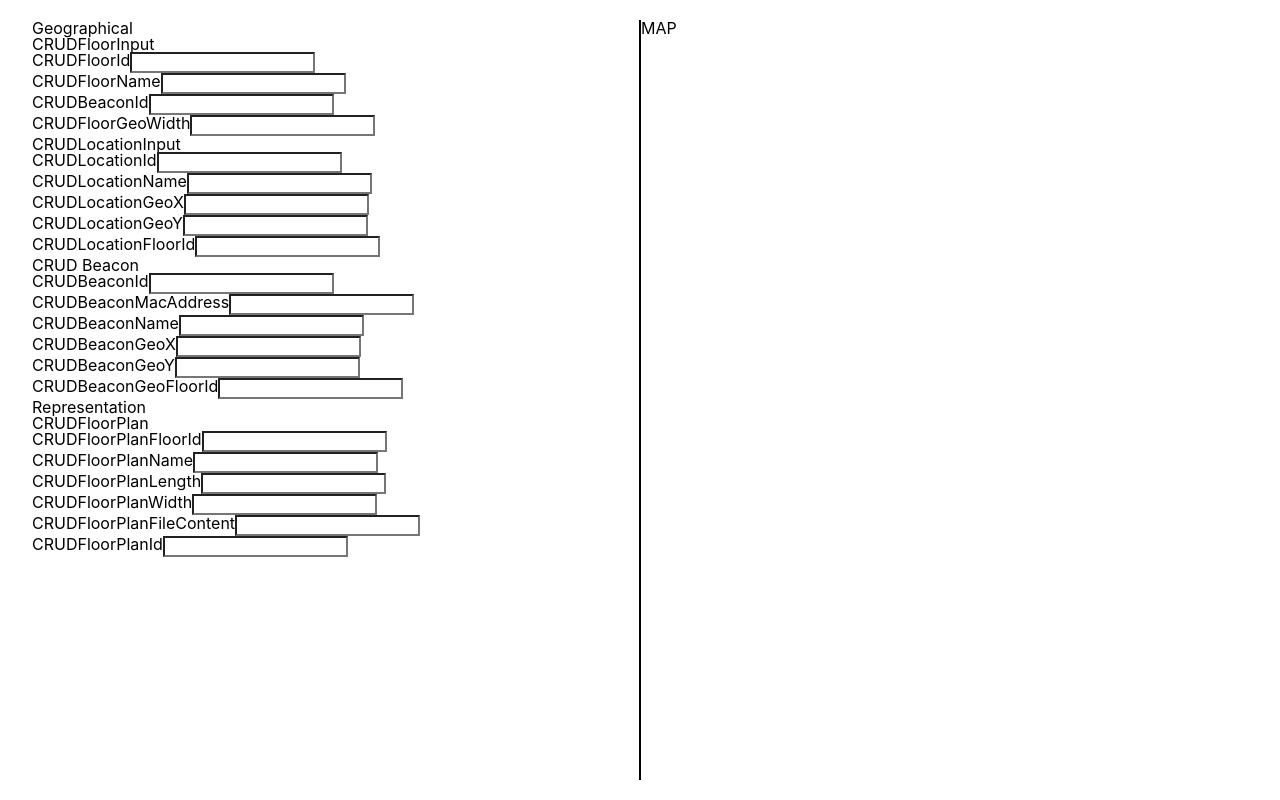
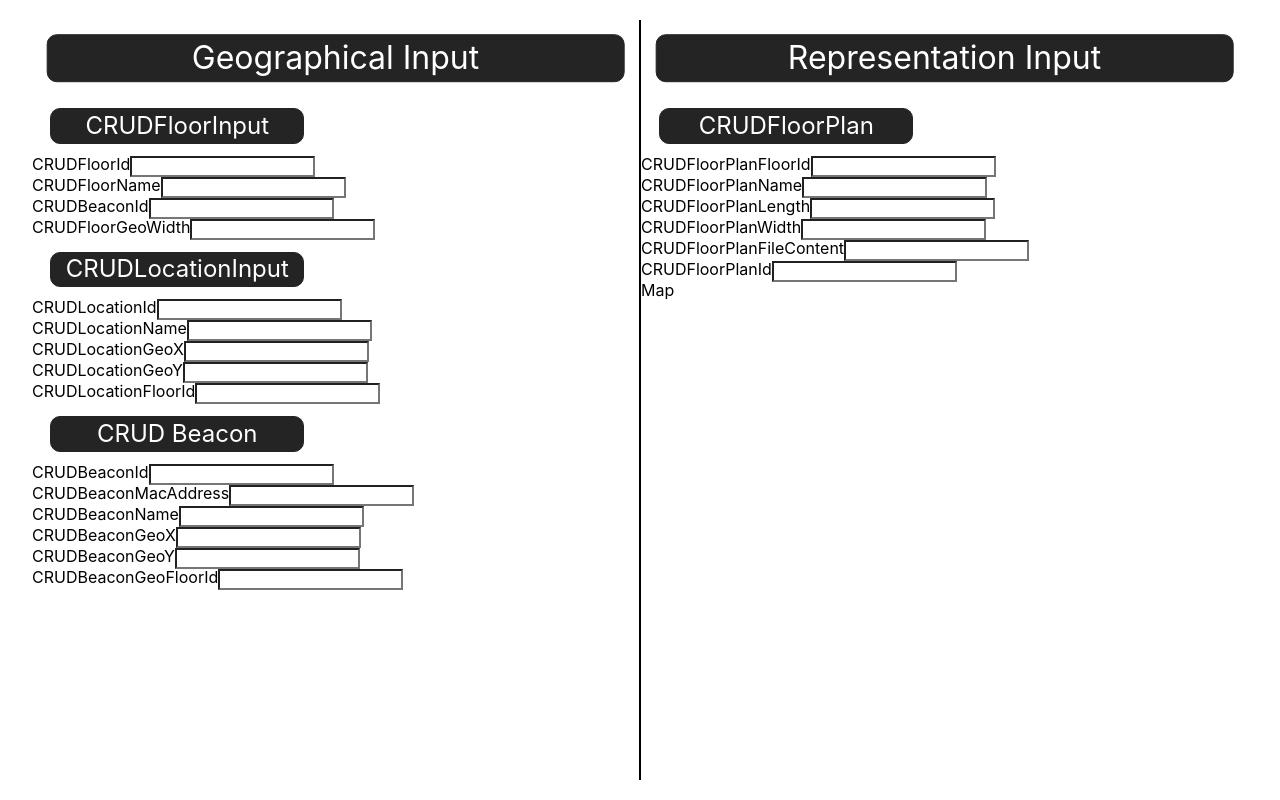
Before and after one commit to juntthanat/IPS_Config_Page, a React (Vite) app: page / in a window 1280 px wide. Built offline with nearby package versions, Linux system fonts and the light colour scheme.

Commit message:
featL title and topic header

```diff
--- a/src/App.jsx
+++ b/src/App.jsx
@@ -1,25 +1,28 @@
 import { useState } from "react";
 import "./App.css";
+
+import TitleHeader from "./component/title_header";
 
 import CRUDFloorInput from "./geographical/crud_floor/crud_floor_input";
 import CRUDLocationInput from "./geographical/crud_location/crud_location_input";
 import CRUDBeaconInput from "./geographical/crud_beacon/crud_beacon_input";
 import CRUDFloorPlanInput from "./representation/crud_floor_plan/crud_floor_plan_input";
 
-
 function App() {
   return (
     <div id="main-config-page">
       <div id="main-config-page-input">
-        Geographical
+        {TitleHeader("Geographical Input")}
         {CRUDFloorInput()}
         {CRUDLocationInput()}
         {CRUDBeaconInput()}
-        Representation
+      </div>
+      <div id="main-config-page-map">
+        {TitleHeader("Representation Input")}
         {CRUDFloorPlanInput()}
 
+        Map
       </div>
-      <div id="main-config-page-map">MAP</div>
     </div>
   );
 }
--- /dev/null
+++ b/src/component/title_header.css
@@ -0,0 +1,23 @@
+#title-header-background{
+    height: 10%;
+    width: 100%;
+}
+#title-header-container{
+    height: 60%;
+    width: 95%;
+    color: white;
+
+    background-color: #242424;
+    border: 1px solid #242424;
+    border-radius: 10px;
+
+    position: relative;
+    top: 50%;
+    left: 50%;
+    transform: translate(-50%, -50%);
+
+    display: flex;
+    align-items: center;
+    justify-content: center;
+    font-size: 2em;
+}
--- /dev/null
+++ b/src/component/title_header.jsx
@@ -0,0 +1,12 @@
+import "./title_header.css"
+
+
+export default function TitleHeader(title){
+    return (
+        <div id="title-header-background">
+            <div id="title-header-container">
+                {title}
+            </div>
+        </div>
+    )
+}
--- /dev/null
+++ b/src/component/topic_header.css
@@ -0,0 +1,23 @@
+#topic-header-background{
+    height: 30%;
+    width: 100%;
+}
+#topic-header-container{
+    height: 20%;
+    width: 40%;
+    color: white;
+
+    background-color: #242424;
+    border: 1px solid #242424;
+    border-radius: 10px;
+    margin: 0.5em;
+    padding: 0.2em;
+
+    position: relative;
+    left: 1%;
+
+    display: flex;
+    align-items: center;
+    justify-content: center;
+    font-size: 1.5em;
+}
--- /dev/null
+++ b/src/component/topic_header.jsx
@@ -0,0 +1,12 @@
+import "./topic_header.css"
+
+
+export default function TopicHeader(topic){
+    return (
+        <div id="topic-header-background">
+            <div id="topic-header-container">
+                {topic}
+            </div>
+        </div>
+    )
+}
--- a/src/geographical/crud_beacon/crud_beacon_geo_floor_id.jsx
+++ b/src/geographical/crud_beacon/crud_beacon_geo_floor_id.jsx
@@ -1,4 +1,3 @@
-
 
 export default function CRUDBeaconGeoFloorId(){
     return (
--- a/src/geographical/crud_beacon/crud_beacon_input.jsx
+++ b/src/geographical/crud_beacon/crud_beacon_input.jsx
@@ -1,3 +1,5 @@
+import TopicHeader from "../../component/topic_header";
+
 import CRUDBeaconId from "./crud_beacon_id";
 import CRUDBeaconMacAddress from "./crud_beacon_mac_address";
 import CRUDBeaconName from "./crud_beacon_name";
@@ -8,7 +10,7 @@ import CRUDBeaconGeoFloorId from "./crud_beacon_geo_floor_id";
 export default function CRUDBeaconInput(){
     return (
         <div id="crud-beacon-input" style={{display: "flex", flexDirection: "column",}}>
-            CRUD Beacon
+            {TopicHeader("CRUD Beacon")}
             {CRUDBeaconId()}
             {CRUDBeaconMacAddress()}
             {CRUDBeaconName()}
--- a/src/geographical/crud_floor/crud_floor_input.jsx
+++ b/src/geographical/crud_floor/crud_floor_input.jsx
@@ -1,3 +1,5 @@
+
+import TopicHeader from "../../component/topic_header"
 
 import CRUDFloorId from "./crud_floor_id"
 import CRUDFloorName from "./crud_floor_name"
@@ -7,7 +9,7 @@ import CRUDFloorGeoWidth from "./crud_floor_geo_width"
 export default function CRUDFloorInput(){
     return (
         <div id="crud-beacon-input" style={{display: "flex", flexDirection: "column",}}>
-            CRUDFloorInput
+            {TopicHeader("CRUDFloorInput")}
             {CRUDFloorId()}
             {CRUDFloorName()}
             {CRUDFloorGeoLength()}
--- a/src/geographical/crud_location/crud_location_input.jsx
+++ b/src/geographical/crud_location/crud_location_input.jsx
@@ -1,3 +1,6 @@
+
+import TopicHeader from "../../component/topic_header"
+
 import CRUDLocationId from "./crud_location_id"
 import CRUDLocationName from "./crud_location_name"
 import CRUDLocationGeoX from "./crud_location_geo_x"
@@ -7,7 +10,7 @@ import CRUDLocationFloorId from "./crud_location_floor_id"
 export default function CRUDLocationInput(){
     return (
         <div id="crud-beacon-input" style={{display: "flex", flexDirection: "column",}}>
-            CRUDLocationInput
+            {TopicHeader("CRUDLocationInput")}
             {CRUDLocationId()}
             {CRUDLocationName()}
             {CRUDLocationGeoX()}
--- a/src/representation/crud_floor_plan/crud_floor_plan_input.jsx
+++ b/src/representation/crud_floor_plan/crud_floor_plan_input.jsx
@@ -1,3 +1,6 @@
+
+import TopicHeader from "../../component/topic_header"
+
 import CRUDFloorPlanFloorId from "./crud_floor_plan_floor_id"
 import CRUDFloorPlanName from "./crud_floor_plan_name"
 import CRUDFloorPlanLength from "./crud_floor_plan_length"
@@ -8,7 +11,7 @@ import CRUDFloorPlanId from "./crud_floor_plan_id"
 export default function CRUDFloorPlanInput(){
     return (
         <div id="crud-floor-plan-input" style={{display: "flex", flexDirection: "column",}}>
-            CRUDFloorPlan
+            {TopicHeader("CRUDFloorPlan")}
             {CRUDFloorPlanFloorId()}
             {CRUDFloorPlanName()}
             {CRUDFloorPlanLength()}
```
